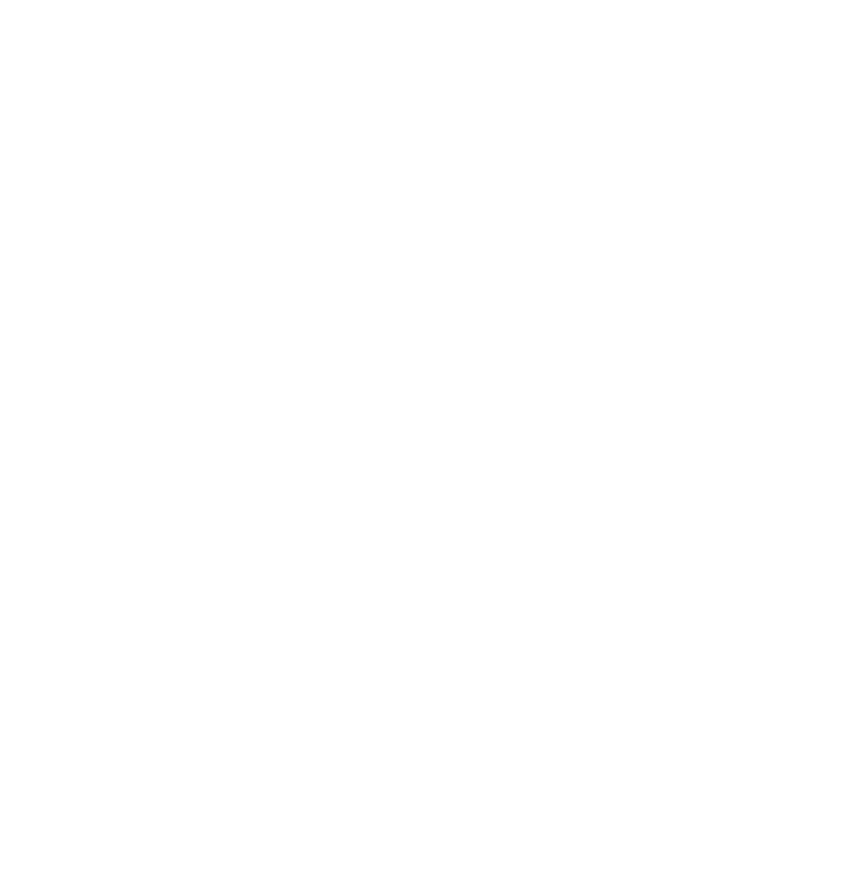
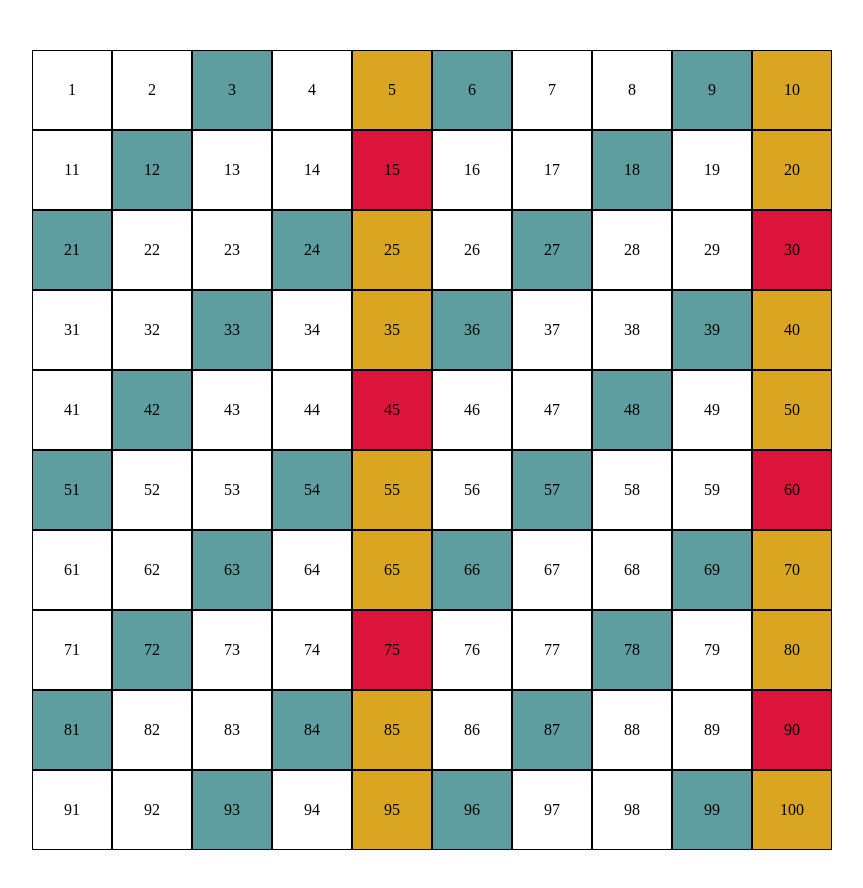
Before and after one commit to CosimoTramonte/js-fizzbuzz, a plain HTML site: page index.html in a window 1280 px wide. Shown: the whole page, without its empty margins (208-1071 px from the left). Before the commit the page ends 800 px from the top, so only its background shows below. Drawn offline with Linux system fonts and the light colour scheme.

Commit message:
Add Dom with style

```diff
--- a/css/style.css
+++ b/css/style.css
@@ -0,0 +1,33 @@
+*{
+    margin: 0;
+    padding: 0;
+    box-sizing: border-box;
+}
+
+.multiple3{
+    background-color:cadetblue;
+}
+
+.multiple5{
+    background-color:goldenrod;
+}
+
+.multiple35{
+    background-color: crimson;
+}
+
+.box{
+    width: 80px;
+    height: 80px;
+    border: 1px solid black;
+    display: flex;
+    justify-content: center;
+    align-items: center;
+}
+
+.container{
+    width: 800px;
+    margin: 50px auto;
+    display: flex;
+    flex-wrap: wrap;
+}
--- a/index.html
+++ b/index.html
@@ -9,6 +9,9 @@
 </head>
 <body>
 
+    <div class="container">
+
+    </div>
 
 
     <script src="js/script.js"></script>
--- a/js/script.js
+++ b/js/script.js
@@ -1,13 +1,24 @@
+
+const container = document.querySelector(".container");
+
 //Ciclio for 1-100
 for(let i = 1; i <= 100; i++){
     console.log(i)
 
+    const box= document.createElement("div")
 
+    box.classList.add("box")
+
+    //Ciclo with multiple
     if(i % 3 === 0 && i % 5 === 0){
-        console.log("FizzBuzz")
+        box.classList.add("multiple35")
     } else if (i % 3 === 0){
-        console.log("Fizz")
+        box.classList.add("multiple3")
     } else if (i % 5 === 0){
-        console.log("Buzz")
+        box.classList.add("multiple5")
     }
+
+    box.append(i)
+
+    container.append(box)
 }
```
